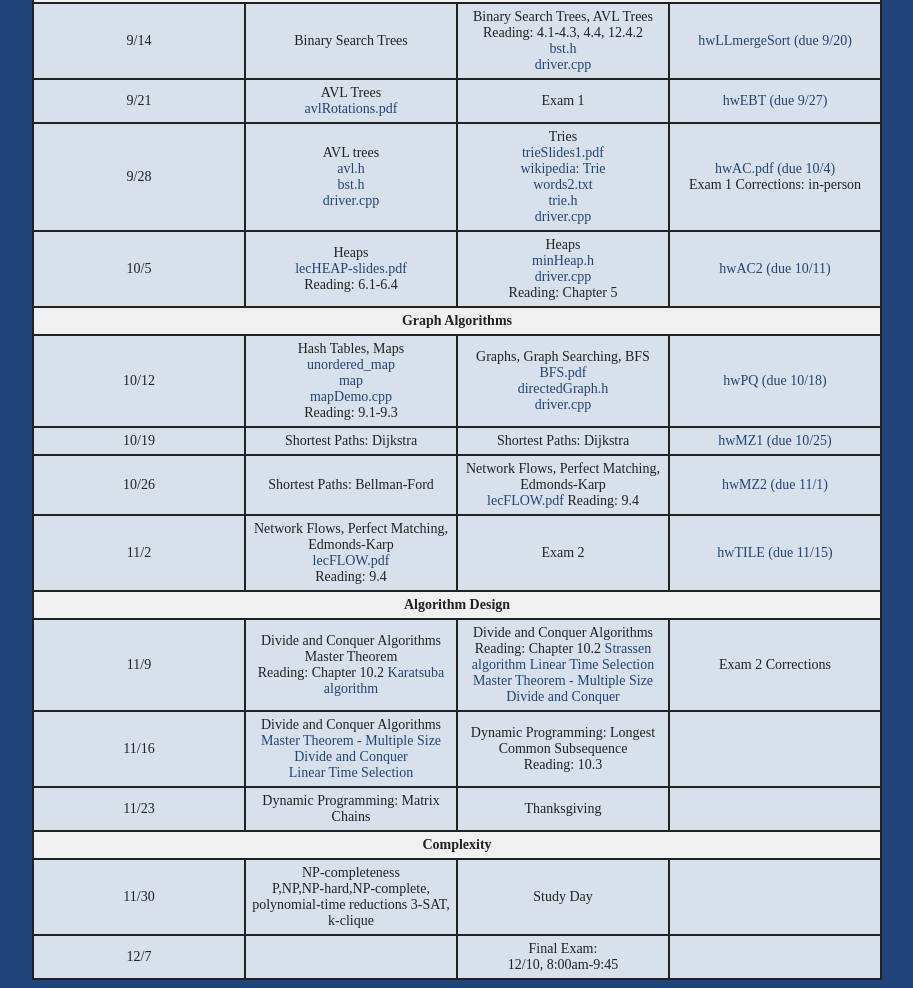
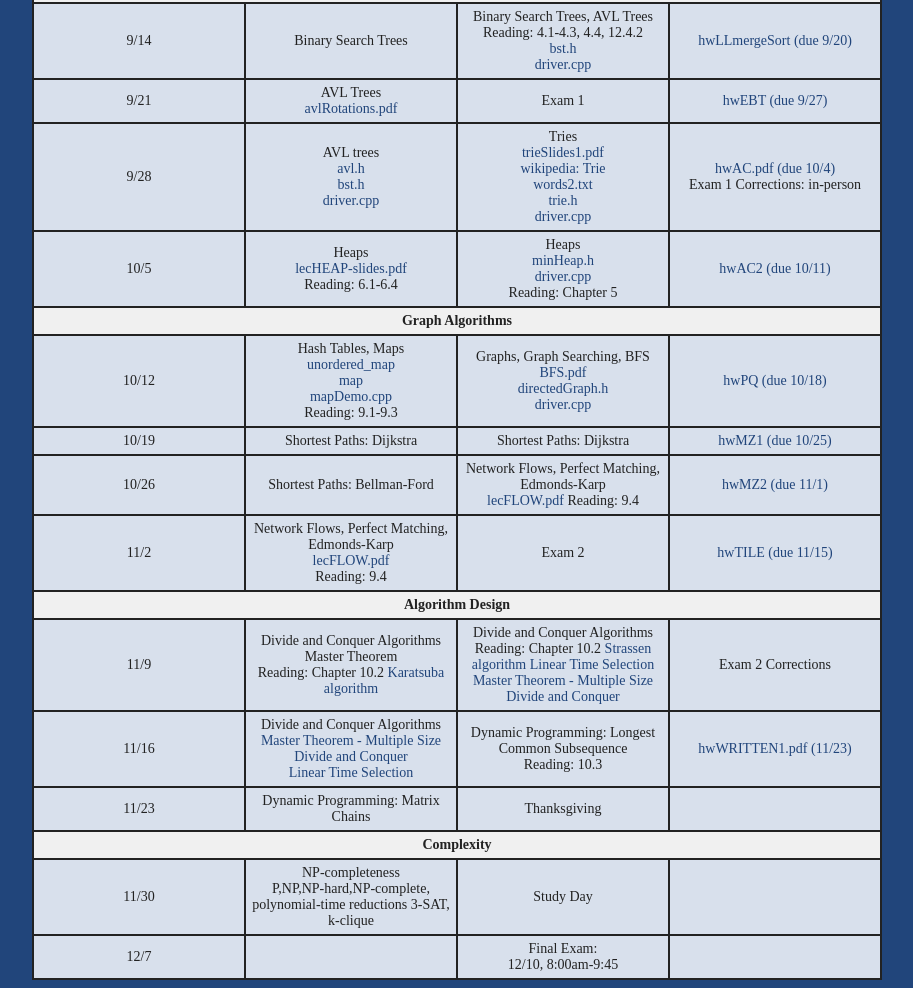
Before and after one commit to robert-schweller/robert-schweller.github.io, a plain HTML site: page CS3333/index.html in a window 1280 px wide. Shown: the part 699-1687 px from the top of the page, without its empty margins (183-1096 px from the left). Drawn offline with Linux system fonts and the light colour scheme.

Commit message:
Add link to hwWRITTEN1.pdf in index.html

```diff
--- a/CS3333/index.html
+++ b/CS3333/index.html
@@ -238,7 +238,7 @@
 </td>
 <td>Dynamic Programming:  Longest Common Subsequence
 	<br>Reading: 10.3 </td>
-<td></td>
+<td><a href="./hwWRITTEN1.pdf"> hwWRITTEN1.pdf (11/23) </td>
 </tr>
 <tr>
 <td>11/23</td>
```
